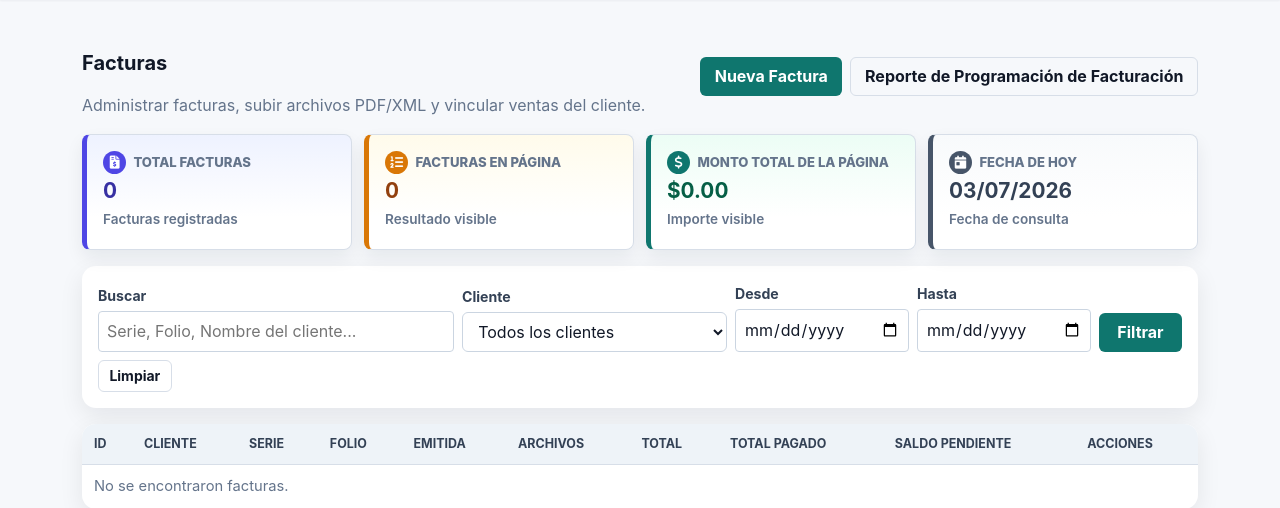
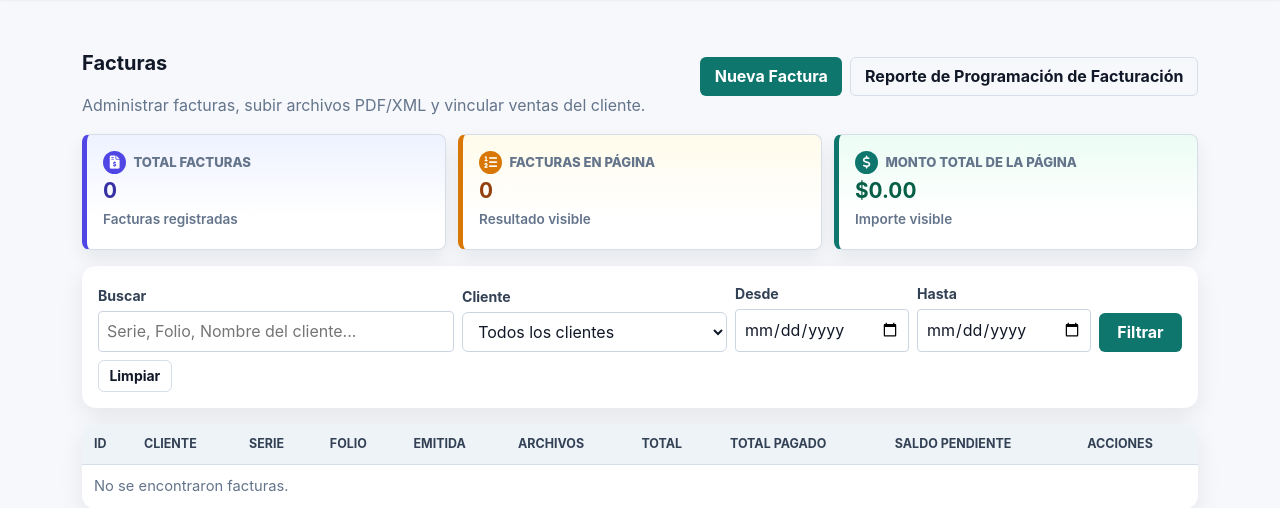
Before and after one commit to robertonunezc/water-delivery, a Django app: page /administrador/facturas/ in a window 1280 px wide. Shown: the part 61-569 px from the top of the page. Run offline with Django 5.2, Linux system fonts and the light colour scheme; the visitor is signed in with stand-in values (Sample User, id 1); data that the repository does not hold is empty; parts of the project's set-up code (start-up, migrations or seed data) failed here and were passed over.

Commit message:
Remove unused metric card for today's date and simplify download link text in invoices list

```diff
--- a/invoice/templates/billing/admin/invoices_list.html
+++ b/invoice/templates/billing/admin/invoices_list.html
@@ -41,14 +41,7 @@
       <div class="metric-value">${{ page_stats.total_amount|floatformat:2 }}</div>
       <div class="metric-note">Importe visible</div>
     </div>
-    <div class="metric-card metric-neutral">
-      <div class="metric-label">
-        <span class="metric-icon"><i class="fas fa-calendar-day"></i></span>
-        Fecha de hoy
-      </div>
-      <div class="metric-value">{{ today|date:'d/m/Y' }}</div>
-      <div class="metric-note">Fecha de consulta</div>
-    </div>
+
   </div>
 
   <!-- Filter Card -->
@@ -143,10 +136,10 @@
               <td>
                 {% if invoice.file %}
                   <a href="{{ invoice.file.url }}" class="status-pill status-has-file pg-text-decoration-none" target="_blank">
-                    📄 Descargar archivo
+                    📄 Descargar
                   </a>
                 {% else %}
-                  <span class="status-pill status-no-file">Sin archivo adjunto</span>
+                  <span class="status-pill status-no-file">No</span>
                 {% endif %}
               </td>
               <td>
```
